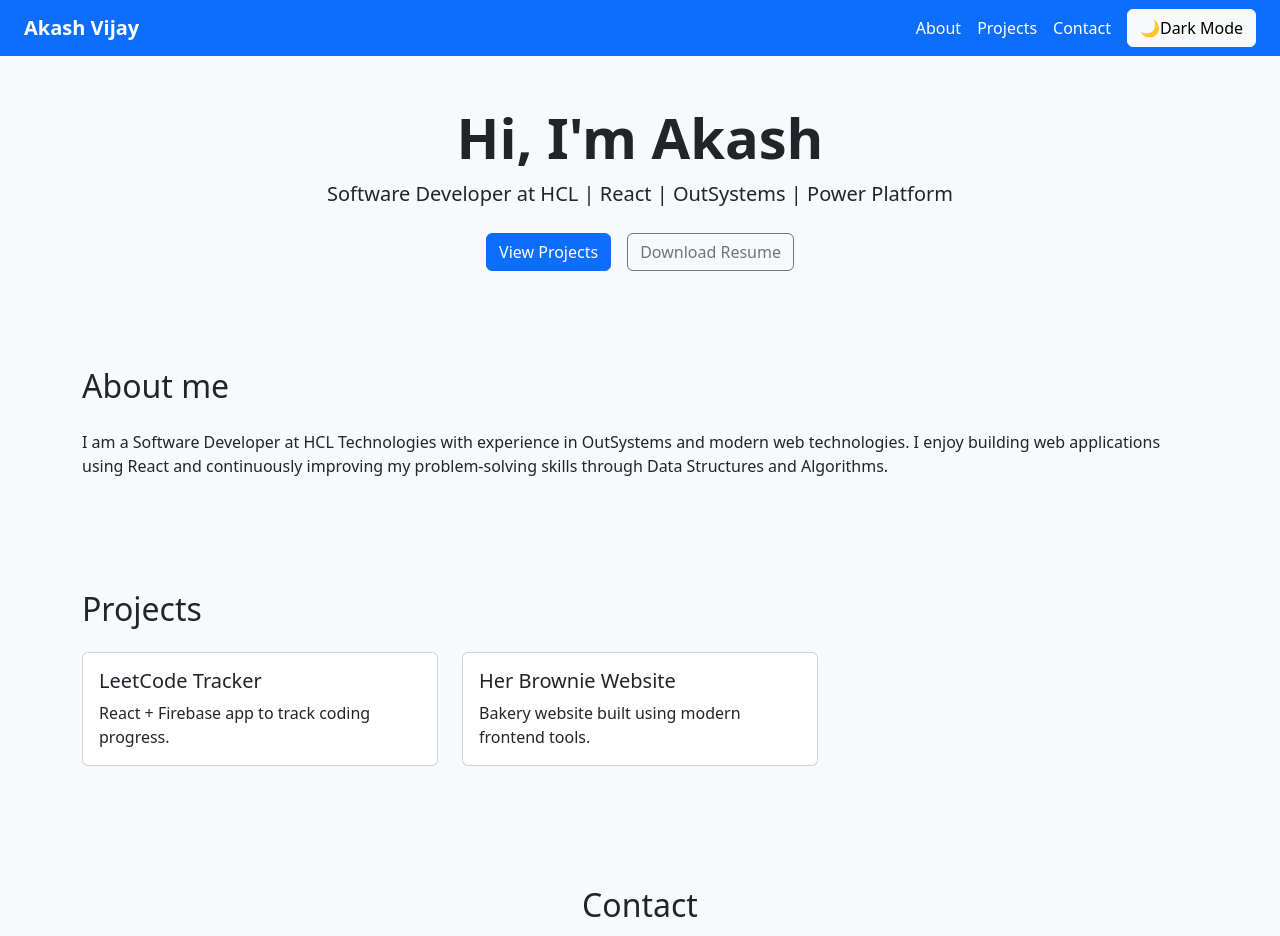
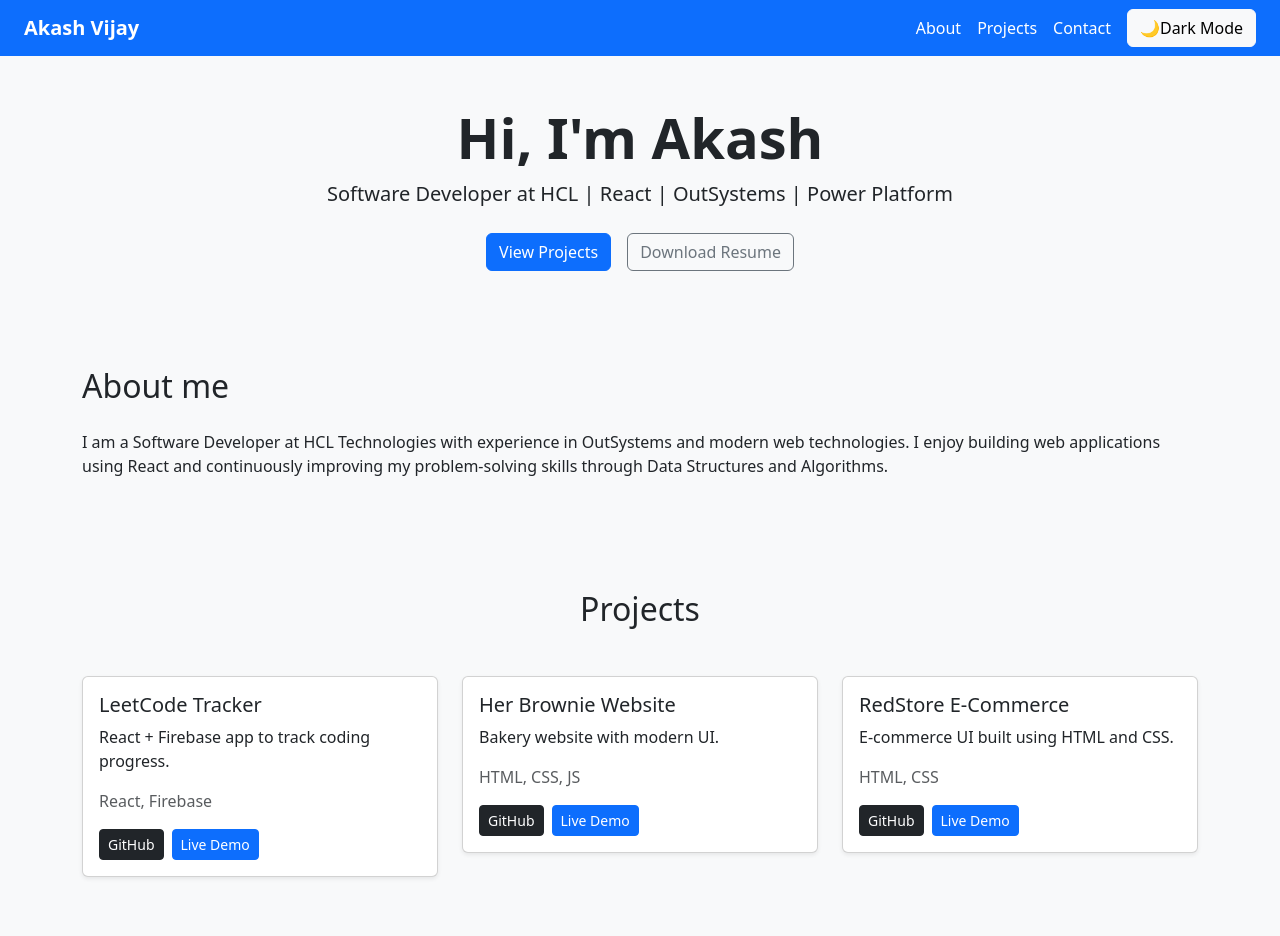
Before and after one commit to akasgj007/akash-portfolio, a React (Vite) app: page / in a window 1280 px wide. Shown: the top 936 px of the page. Built offline with nearby package versions, Linux system fonts and the light colour scheme.

Commit message:
Auto-sync: file changes

```diff
--- a/src/components/Projects.jsx
+++ b/src/components/Projects.jsx
@@ -1,30 +1,56 @@
 function Projects() {
+  const projects = [
+    {
+      title: "LeetCode Tracker",
+      description: "React + Firebase app to track coding progress.",
+      tech: "React, Firebase",
+      github: "#",
+      demo: "#",
+    },
+    {
+      title: "Her Brownie Website",
+      description: "Bakery website with modern UI.",
+      tech: "HTML, CSS, JS",
+      github: "#",
+      demo: "#",
+    },
+    {
+      title: "RedStore E-Commerce",
+      description: "E-commerce UI built using HTML and CSS.",
+      tech: "HTML, CSS",
+      github: "#",
+      demo: "#",
+    },
+  ];
+
   return (
     <section id="projects" className="container py-5">
-      <h2 className="mb-4">Projects</h2>
+      <h2 className="mb-5 text-center">Projects</h2>
 
       <div className="row">
-        <div className="col-md-4">
-          <div className="card mb-4">
-            <div className="card-body">
-              <h5 className="card-title">LeetCode Tracker</h5>
-              <p className="card-text">
-                React + Firebase app to track coding progress.
-              </p>
+        {projects.map((project, index) => (
+          <div className="col-md-4" key={index}>
+            <div className="card shadow-sm mb-4">
+              <div className="card-body">
+                <h5 className="card-title">{project.title}</h5>
+
+                <p className="card-text">{project.description}</p>
+
+                <p className="text-muted">{project.tech}</p>
+
+                <div className="d-flex gap-2">
+                  <a href={project.github} className="btn btn-dark btn-sm">
+                    GitHub
+                  </a>
+
+                  <a href={project.demo} className="btn btn-primary btn-sm">
+                    Live Demo
+                  </a>
+                </div>
+              </div>
             </div>
           </div>
-        </div>
-
-        <div className="col-md-4">
-          <div className="card mb-4">
-            <div className="card-body">
-              <h5 className="card-title">Her Brownie Website</h5>
-              <p className="card-text">
-                Bakery website built using modern frontend tools.
-              </p>
-            </div>
-          </div>
-        </div>
+        ))}
       </div>
     </section>
   );
```
